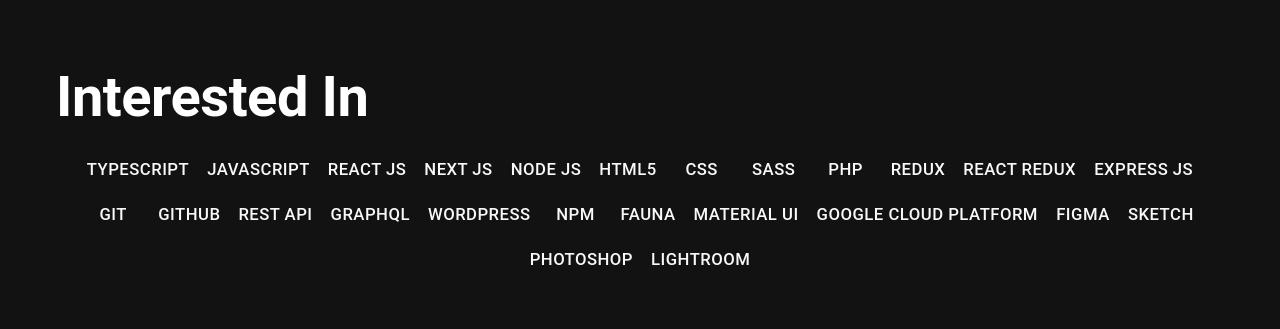
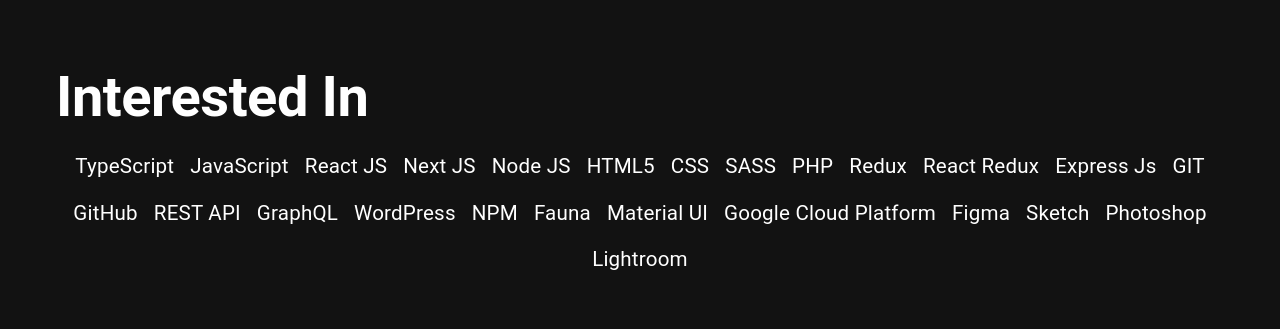
Before and after one commit to wtLau/brian-lau.ca, a Next.js app: page /about in a window 1280 px wide. Shown: the part 1060-1389 px from the top of the page. Built offline with nearby package versions, Linux system fonts and the light colour scheme; no server answers.

Commit message:
bug: minor a11y fix

```diff
--- a/pages/about.tsx
+++ b/pages/about.tsx
@@ -65,14 +65,12 @@ const About = () => {
             Interested In
           </Typography>
 
-          <Grid container justifyContent='center' spacing={1}>
+          <Grid container justifyContent='center' spacing={2}>
             {skills &&
               skills.map((data) => (
                 <Grid item key={data.name}>
                   <Link href={data.url ? data.url : '/'} target='_blank'>
-                    <Button variant='text' size='small'>
-                      {data.name}
-                    </Button>
+                    {data.name}
                   </Link>
                 </Grid>
               ))}
```
